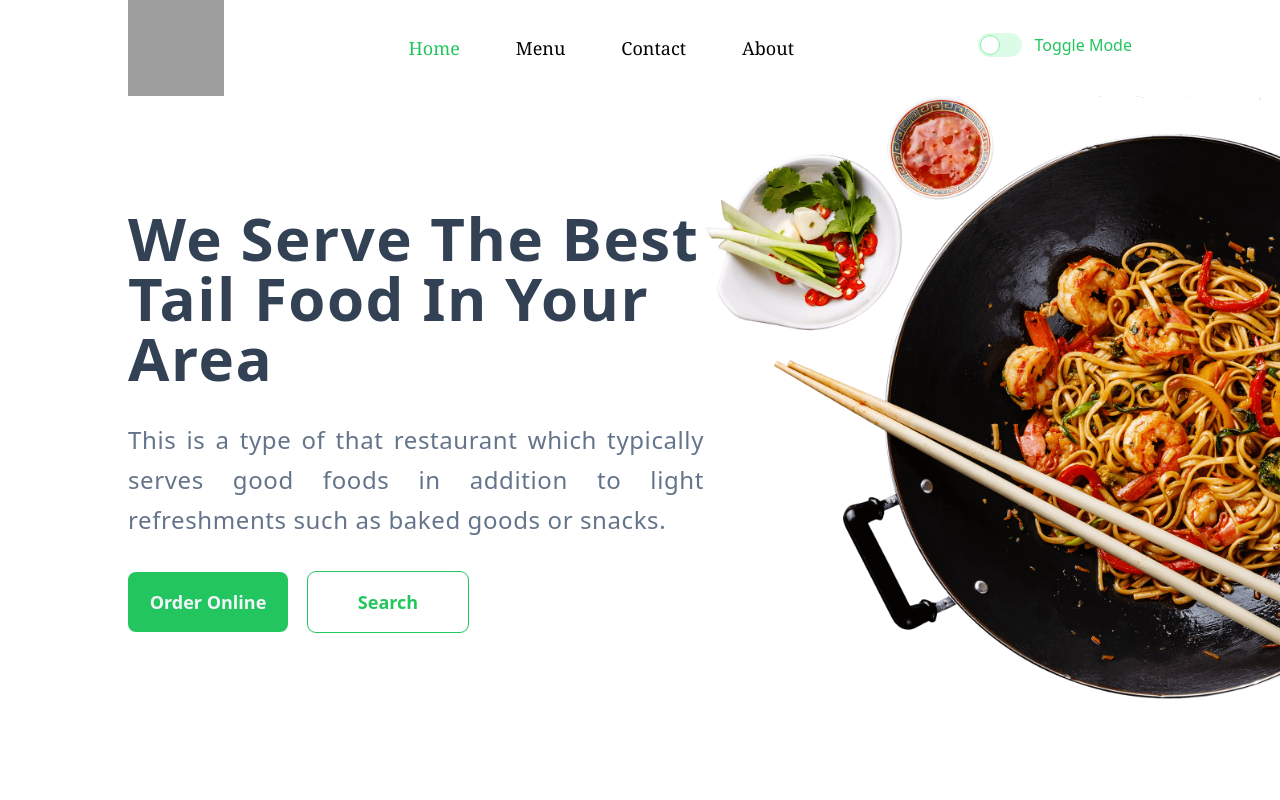
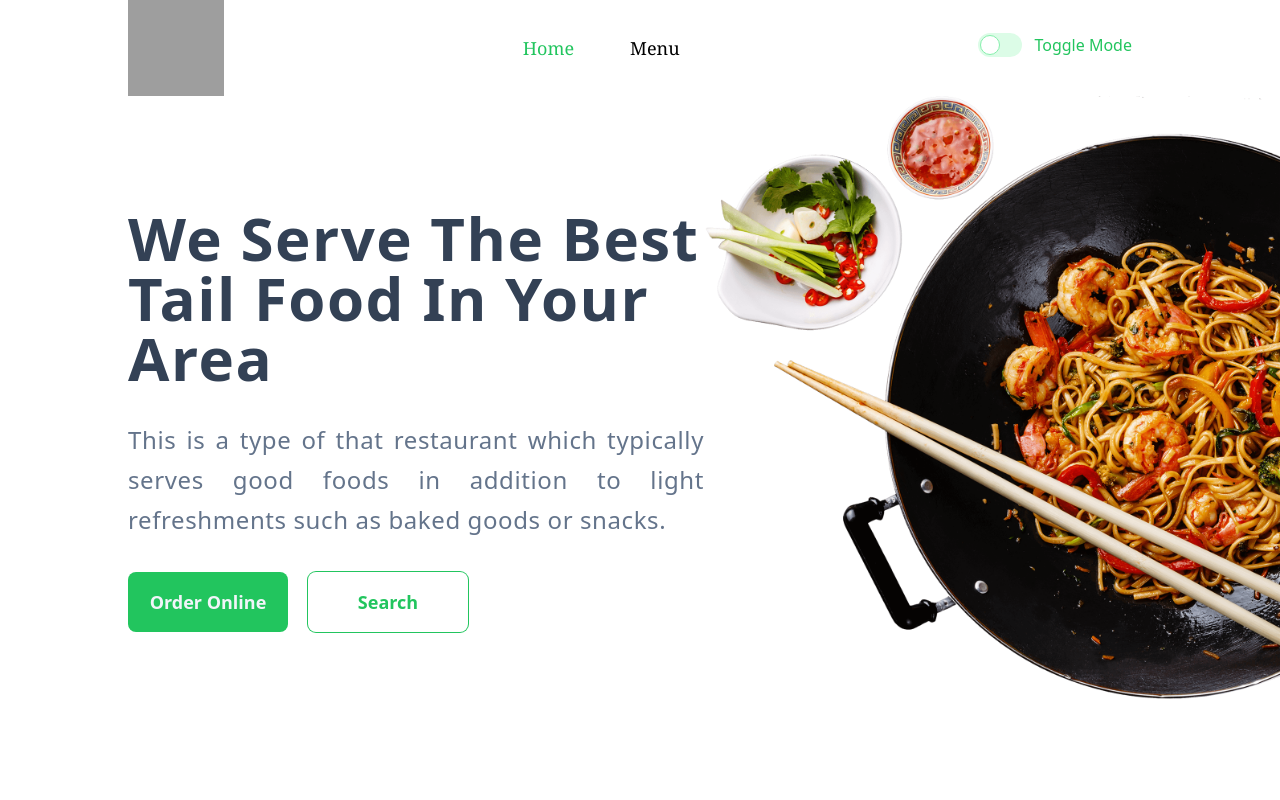
Before and after one commit to MgZawHeinHtet/Recipe-cooking-project, a Vue app: page / in a window 1280 px wide. Shown: the top 800 px of the page. Built offline with nearby package versions, Linux system fonts and the light colour scheme; grey boxes are pictures that could not be loaded.

Commit message:
fix nav bar

```diff
--- a/src/components/Navbar.vue
+++ b/src/components/Navbar.vue
@@ -14,12 +14,7 @@
                 <li class="text-lg font-medium hover:underline decoration-green-500 decoration-4 underline-offset-8">
                     <router-link to="/menu" active-class="text-green-500">Menu</router-link>
                 </li>
-                <li class="text-lg font-medium hover:underline decoration-green-500 decoration-4 underline-offset-8">
-                    <router-link to="/contact" active-class="text-green-500">Contact</router-link>
-                </li>
-                <li class="text-lg font-medium hover:underline decoration-green-500 decoration-4 underline-offset-8">
-                    <router-link to="/about" active-class="text-green-500">About</router-link>
-                </li>
+
             </ul>
 
             <!-- feature btn  -->
```
